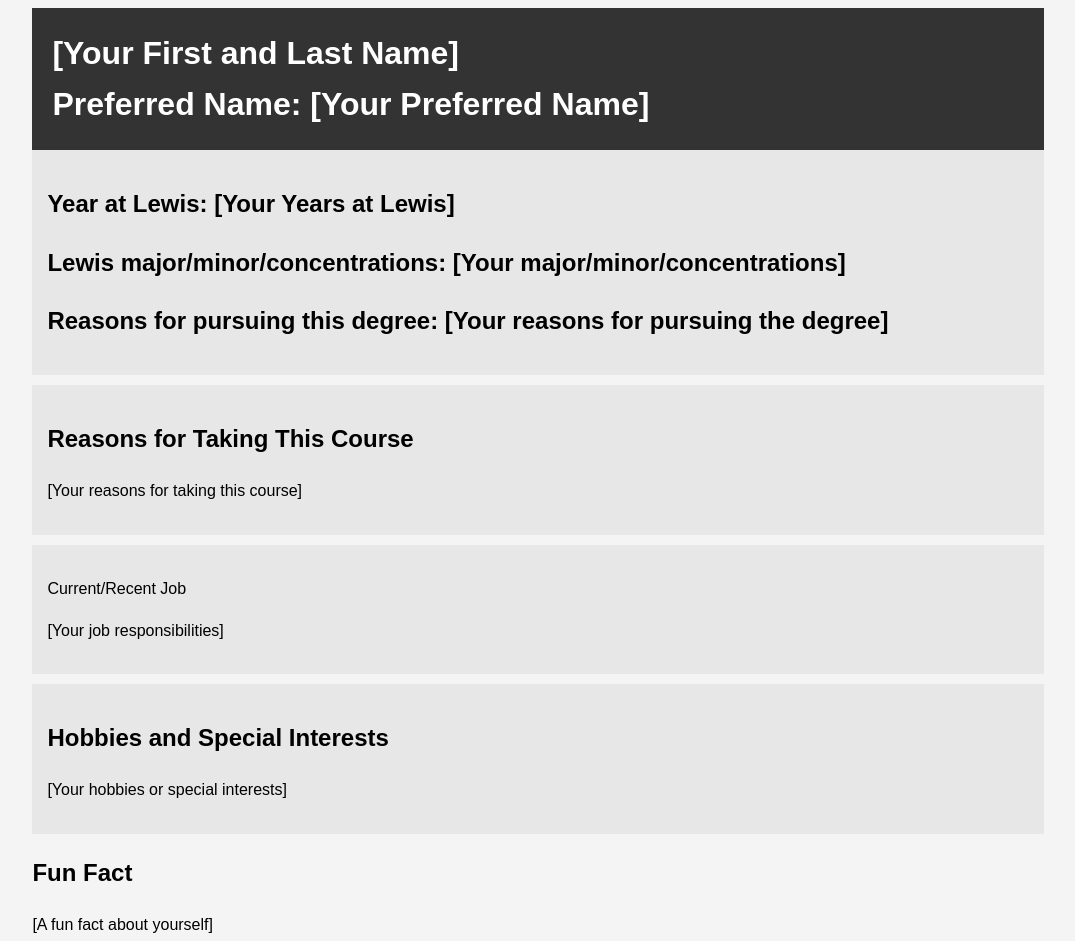
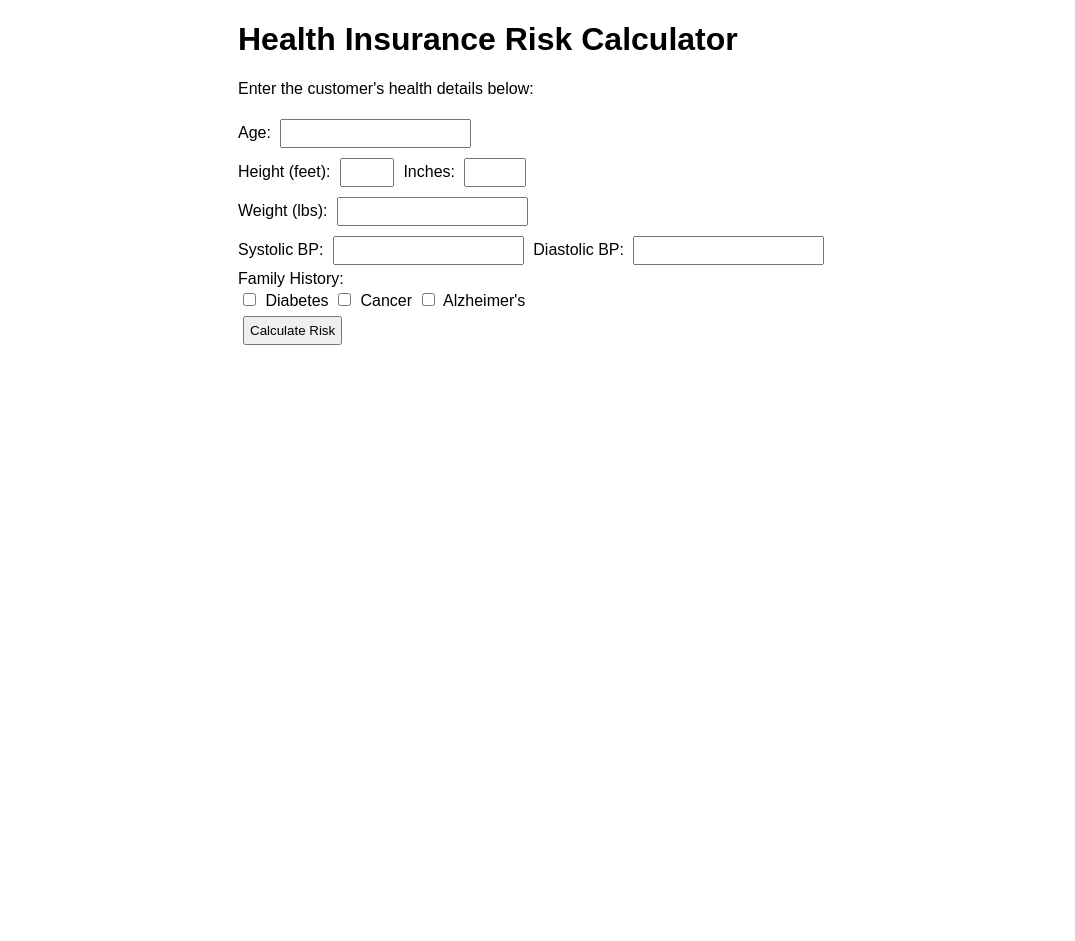
Before and after one commit to YashEdhala/Health-Insurance-Risk-Calculator, a plain HTML site: page index.html in a window 1280 px wide. Shown: the whole page, without its empty margins (102-1177 px from the left). After the commit the page ends 800 px from the top, so only its background shows below. Drawn offline with Linux system fonts and the light colour scheme.

Commit message:
Update index.html

```diff
--- a/index.html
+++ b/index.html
@@ -1,65 +1,105 @@
 <!DOCTYPE html>
-<html>
+<html lang="en">
 <head>
-    <title>About Me</title>
+    <meta charset="UTF-8">
+    <meta name="viewport" content="width=device-width, initial-scale=1.0">
+    <title>Health Insurance Risk Calculator</title>
     <style>
-        body {
-            font-family: Arial, sans-serif;
-            background-color: #f4f4f4;
-            line-height: 1.6;
-        }
-        .container {
-            width: 80%;
-            margin: auto;
-            overflow: hidden;
-        }
-        .main-info {
-            background: #333;
-            color: #fff;
-            padding: 20px;
-        }
-        .main-info h1 {
-            margin: 0;
-        }
-        .hobbies, .lewis, .course, .job {
-            background: #e7e7e7;
-            padding: 15px;
-            margin-bottom: 10px;
-        }
+        body { font-family: Arial, sans-serif; max-width: 600px; margin: 20px auto; }
+        .error { color: red; display: none; }
+        input, button { margin: 5px; padding: 5px; }
+        #result { margin-top: 20px; }
     </style>
 </head>
 <body>
-    <div class="container">
-        <header class="main-info">
-            <h1>[Your First and Last Name]</h1>
-            <h1>Preferred Name: [Your Preferred Name]</h1>
-        </header>
+    <!-- Authors: Joshua Vachachira, Ethan Cala, Yash Edala -->
+    <h1>Health Insurance Risk Calculator</h1>
+    <p>Enter the customer's health details below:</p>
 
-        <section class="lewis">
-			<h2>Year at Lewis: [Your Years at Lewis]</h2>
-			<h2>Lewis major/minor/concentrations: [Your major/minor/concentrations]</h2>
-			<h2>Reasons for pursuing this degree: [Your reasons for pursuing the degree]</h2>
-        </section>
+    <form id="healthForm" onsubmit="calculateRisk(event)">
+        <label>Age: <input type="number" id="age" min="1" required></label>
+        <span class="error" id="ageError">Age must be positive.</span><br>
 
-		<section class="course">
-            <h2>Reasons for Taking This Course</h2>
-            <p>[Your reasons for taking this course]</p>
-        </section>
+        <label>Height (feet): <input type="number" id="feet" min="2" max="8" required></label>
+        <label>Inches: <input type="number" id="inches" min="0" max="11" required></label>
+        <span class="error" id="heightError">Height must be at least 2 feet.</span><br>
 
-		<section class="job">
-            <p>Current/Recent Job</p>
-			<p>[Your job responsibilities]</p>
-        </section>
+        <label>Weight (lbs): <input type="number" id="weight" min="1" required></label>
+        <span class="error" id="weightError">Weight must be positive.</span><br>
 
-        <section class="hobbies">
-            <h2>Hobbies and Special Interests</h2>
-            <p>[Your hobbies or special interests]</p>
-        </section>
+        <label>Systolic BP: <input type="number" id="systolic" min="1" required></label>
+        <label>Diastolic BP: <input type="number" id="diastolic" min="1" required></label>
+        <span class="error" id="bpError">Blood pressure must be positive.</span><br>
 
-        <section class="fun-fact">
-            <h2>Fun Fact</h2>
-            <p>[A fun fact about yourself]</p>
-        </section>
-    </div>
+        <label>Family History:</label><br>
+        <input type="checkbox" id="diabetes" name="disease" value="diabetes"> Diabetes
+        <input type="checkbox" id="cancer" name="disease" value="cancer"> Cancer
+        <input type="checkbox" id="alzheimers" name="disease" value="alzheimers"> Alzheimer's<br>
+
+        <button type="submit">Calculate Risk</button>
+    </form>
+
+    <div id="result"></div>
+
+    <script>
+        // Authors: Joshua Vachachira, Ethan Cala, Yash Edala
+        async function calculateRisk(event) {
+            event.preventDefault();
+            clearErrors();
+
+            // Get form values
+            const age = parseInt(document.getElementById('age').value);
+            const feet = parseInt(document.getElementById('feet').value);
+            const inches = parseInt(document.getElementById('inches').value);
+            const weight = parseInt(document.getElementById('weight').value);
+            const systolic = parseInt(document.getElementById('systolic').value);
+            const diastolic = parseInt(document.getElementById('diastolic').value);
+            const diseases = Array.from(document.querySelectorAll('input[name="disease"]:checked'))
+                .map(input => input.value);
+
+            // Validate inputs
+            let valid = true;
+            if (age <= 0) { showError('ageError'); valid = false; }
+            if (feet < 2 || inches < 0 || inches > 11) { showError('heightError'); valid = false; }
+            if (weight <= 0) { showError('weightError'); valid = false; }
+            if (systolic <= 0 || diastolic <= 0) { showError('bpError'); valid = false; }
+            if (!valid) return;
+
+            // Prepare data for API
+            const data = { age, feet, inches, weight, systolic, diastolic, diseases };
+
+            try {
+                // Call server API (replace with your Azure Functions endpoint)
+                const response = await fetch('http://localhost:3000/api/calculate-risk', {
+                    method: 'POST',
+                    headers: { 'Content-Type': 'application/json' },
+                    body: JSON.stringify(data)
+                });
+                const result = await response.json();
+
+                // Display result
+                document.getElementById('result').innerHTML = `
+                    <h3>Result</h3>
+                    <p>Age Points: ${result.agePoints}</p>
+                    <p>BMI: ${result.bmi.toFixed(1)} (Points: ${result.bmiPoints})</p>
+                    <p>Blood Pressure: ${result.bpCategory} (Points: ${result.bpPoints})</p>
+                    <p>Family Disease Points: ${result.diseasePoints}</p>
+                    <p>Total Score: ${result.totalScore}</p>
+                    <p>Risk Category: ${result.riskCategory}</p>
+                `;
+            } catch (error) {
+                document.getElementById('result').innerHTML = `<p class="error">Error: ${error.message}</p>`;
+            }
+        }
+
+        function showError(id) {
+            document.getElementById(id).style.display = 'block';
+            document.getElementById(id.split('Error')[0]).focus();
+        }
+
+        function clearErrors() {
+            document.querySelectorAll('.error').forEach(e => e.style.display = 'none');
+        }
+    </script>
 </body>
 </html>
```
